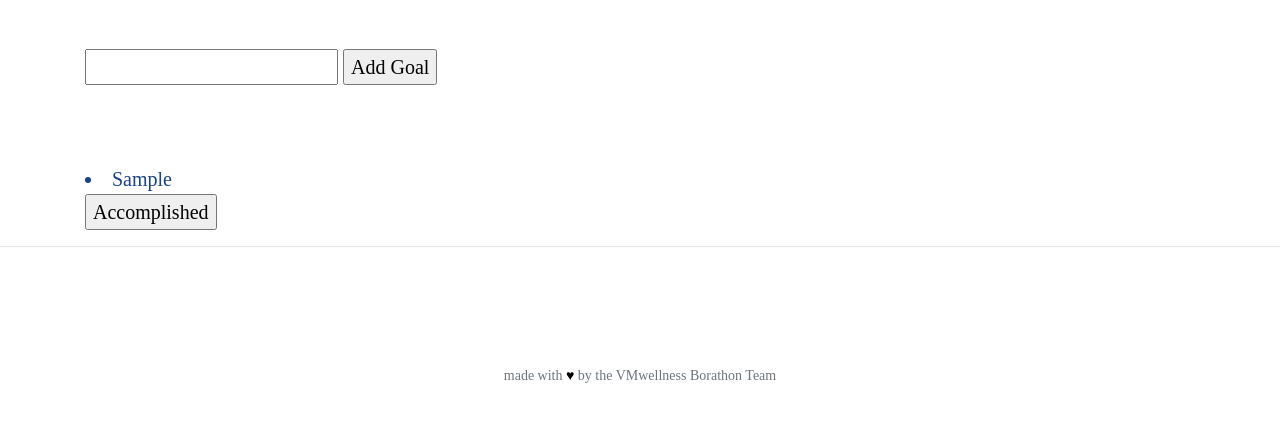
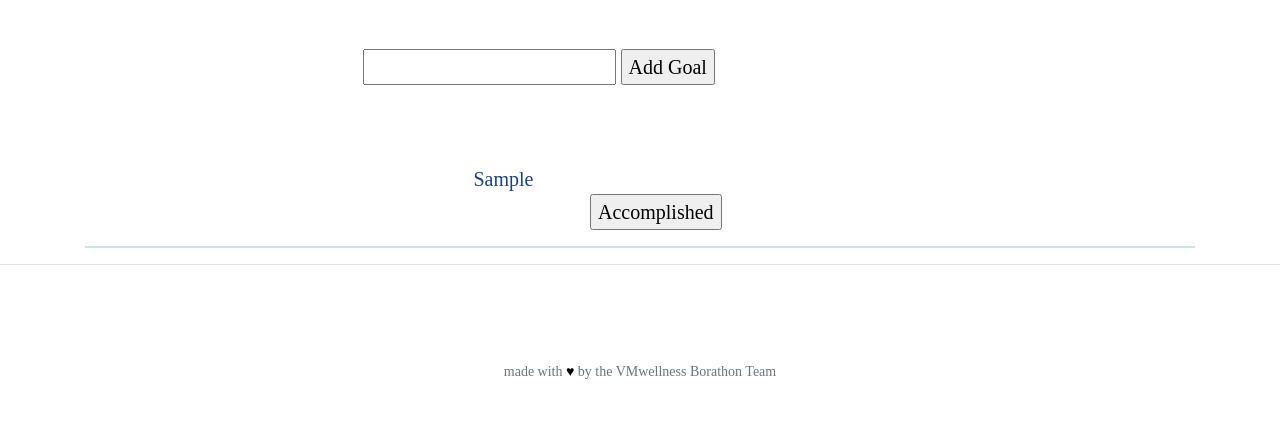
Before and after one commit to rohini-omnilytiqs/vmwellness, a Django app: page /goals in a window 1280 px wide. Shown: the part 198-620 px from the top of the page. Run offline with Django 3.2, Linux system fonts and the light colour scheme; a user stored in the database is signed in; tables that the repository leaves empty hold one stand-in row (values such as "Sample post"); some libraries are stand-ins or nearby versions; some web fonts are replaced.

Commit message:
last commit so sad

```diff
--- a/vmwellness/vmwellness/static/css/goals.css
+++ b/vmwellness/vmwellness/static/css/goals.css
@@ -22,7 +22,21 @@ a {
 
 }
 
+.line {
+    border: .5px solid #cbe4e7;
+ }
 
+.thumb {
+    width: 30%;
+   margin-left: auto;
+   margin-right: auto;
+}
+
+.textbox {
+    width: 50%;
+   margin-left: auto;
+   margin-right: auto;
+}
 
 h1 {
      font-size: 28px;
@@ -31,7 +45,7 @@ h1 {
      margin-top: 5%;
  }
 
-p {
+p {go
     margin-top: 3%;
     font-size: 10px;
 }
--- a/vmwellness/vmwellness/static/dashboard.html
+++ b/vmwellness/vmwellness/static/dashboard.html
@@ -86,9 +86,9 @@
   <div class="container">
 
     {% block body %}
-    <h2>welcome{{ username }}!</h2>
+    <h2>Welcome{{ username }}!</h2>
     <p>
-      VMwellness is an interactive web application made to help employees track their own personal wellness goals. During a global pandemic, where employees are forced to create new offices from their home, the transition can be taxing on overall wellbeing. It is our hope that this web application serves as an interactive space for you to prioritize your wellbeing throughout the work day.
+      VMwellness is an interactive web application made to help employees track their own personal wellness goals. During a global pandemic, where employees are challenged to create new offices from their home, the transition can be taxing on overall wellbeing. It is our hope that this web application serves as an interactive space for you to prioritize your wellbeing throughout the work day.
     </p>
     {% endblock %}
 
--- a/vmwellness/vmwellness/static/goals.html
+++ b/vmwellness/vmwellness/static/goals.html
@@ -83,18 +83,24 @@
 
   <!-- Main Content -->
   {% block body %}
+  <link href="{% static 'css/goals.css' %}" rel="stylesheet">
   <div class="container">
     <h2><pre></pre></h2>
-    <form action="/addGoalItem/" method = "post">{% csrf_token %}
-      <input type="text" name="goal">
-      <input type="submit" value="Add Goal">
+    <div class="textbox">
+      <form action="/addGoalItem/" method = "post">{% csrf_token %}
+        <input type="text" name="goal">
+        <input type="submit" value="Add Goal">
+    </div>
   </form>
   <h2><pre> </pre></h2>
   {% for goal in goals %}
-  <li>{{ goal.goal }}
+  <div class="thumb">{{ goal.goal }}
     <form action="/deleteGoalItem/{{goal.id}}/" method = "post">{% csrf_token %}
-      <input type="submit" value="Accomplished">
-    </li>
+      <div class="thumb">
+        <input type="submit" value="Accomplished">
+      </div>
+    </div>
+    <hr class="line">
     {% endfor %}
  </form>
   </div>
--- a/vmwellness/vmwellness/static/wellness_stream.html
+++ b/vmwellness/vmwellness/static/wellness_stream.html
@@ -112,8 +112,8 @@
   </div>
 
         {% for item in activies %}
-            <h1>{{ item.status }}</h1>
-            <h1 class="post-data">Posted by {{ item.name }} on {{ item.post_time }}</h1>
+            <h4>{{ item.status }}</h4>
+            <h4 class="post-data">Posted by {{ item.name }} on {{ item.post_time }}</h4>
             <hr class="line">
             {% endfor %}
 
```
Also changed, not shown: vmwellness/vmwellness/static/css/wellness_stream.css (+10 -1 lines).
